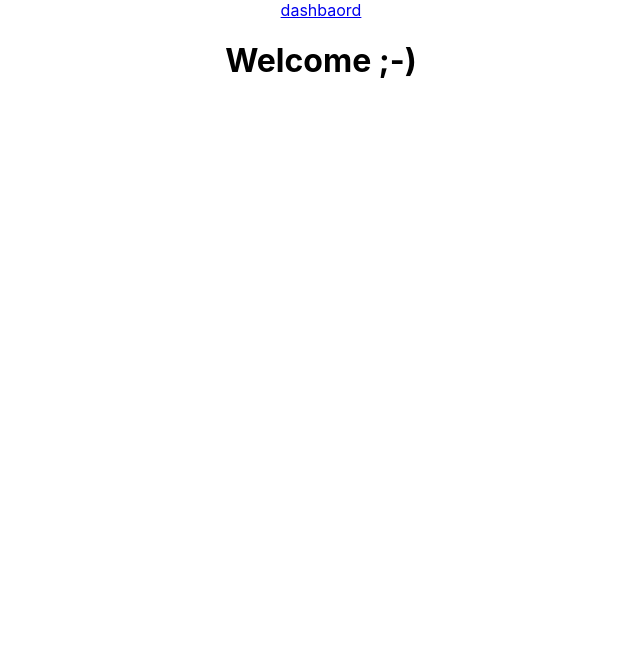
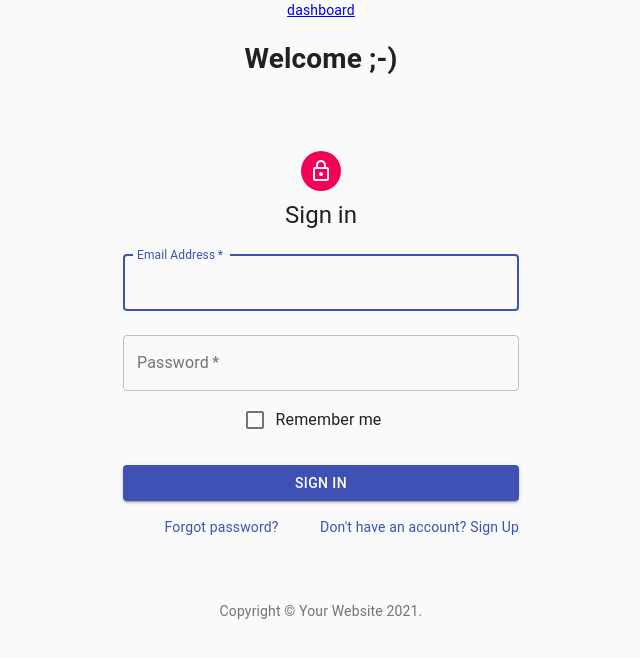
Before and after one commit to pieterh/energy-management-system, a React (Create React App) app in the folder frontend/EMS.ReactApp/: page /app/login in a window 1280 px wide. Shown: the top 658 px of the page, without its empty margins (319-959 px from the left). Built offline with nearby package versions, Linux system fonts and the light colour scheme.

Commit message:
adding dummy login component

```diff
--- a/frontend/EMS.ReactApp/src/App/App.tsx
+++ b/frontend/EMS.ReactApp/src/App/App.tsx
@@ -1,5 +1,5 @@
 import React from 'react';
-import { BrowserRouter as Router, Route, Switch, Link } from 'react-router-dom';
+import { BrowserRouter as BrowserRouter, Route, Switch, Link } from 'react-router-dom';
 import logo from './logo.svg';
 import './App.css';
 import Main from '../components/Main/Main';
@@ -8,12 +8,12 @@ import Login from '../components/Login/Login';
 function App() {
   return (
     <div className="App">
-      <Router>
-          <Link to={'/app/dashboard'}>dashbaord</Link>
+      <BrowserRouter basename="/app">
+          <Link to={'/dashboard'}>dashboard</Link>
           <Route path='/' render={() => (<h1>Welcome ;-)</h1>)}></Route>
-          <Route path='/app/dashboard' render={() => (<h1>Welcome ...</h1>)}></Route>
-          <Route path='/app/login' component='Login'/>
-      </Router>
+          <Route path='/dashboard' render={() => (<h1>Welcome ***</h1>)}></Route>
+          <Route path='/login'> <Login/> </Route>
+      </BrowserRouter>
     </div>
   );
 }
--- a/frontend/EMS.ReactApp/src/components/Login/Login.tsx
+++ b/frontend/EMS.ReactApp/src/components/Login/Login.tsx
@@ -1,23 +1,136 @@
 import React from 'react';
+import Avatar from '@material-ui/core/Avatar';
+import Button from '@material-ui/core/Button';
+import CssBaseline from '@material-ui/core/CssBaseline';
+import TextField from '@material-ui/core/TextField';
+import FormControlLabel from '@material-ui/core/FormControlLabel';
+import Checkbox from '@material-ui/core/Checkbox';
+import Link from '@material-ui/core/Link';
+import Grid from '@material-ui/core/Grid';
+import Box from '@material-ui/core/Box';
+import LockOutlinedIcon from '@material-ui/icons/LockOutlined';
+import Typography from '@material-ui/core/Typography';
+import { createStyles, withStyles, Theme } from '@material-ui/core/styles';
+
+import Container from '@material-ui/core/Container';
 import './Login.css';
 
-export default function Login() {
-  return(
-    <div className="login-wrapper">
-      <h1>Please Log In</h1>
-      <form>
-        <label>
-          <p>Username</p>
-          <input type="text" />
-        </label>
-        <label>
-          <p>Password</p>
-          <input type="password" />
-        </label>
-        <div>
-          <button type="submit">Submit</button>
+function Copyright() {
+  return (
+    <Typography variant="body2" color="textSecondary" align="center">
+      {'Copyright © '}
+      <Link color="inherit" href="https://material-ui.com/">
+        Your Website
+      </Link>{' '}
+      {new Date().getFullYear()}
+      {'.'}
+    </Typography>
+  );
+}
+
+const styles = ({ palette, spacing }: Theme) => createStyles({
+  paper: {
+    marginTop: spacing(8),
+    display: 'flex',
+    flexDirection: 'column',
+    alignItems: 'center',
+  },
+  avatar: {
+    margin: spacing(1),
+    backgroundColor: palette.secondary.main,
+  },
+  form: {
+    width: '100%', // Fix IE 11 issue.
+    marginTop: spacing(1),
+  },
+  submit: {
+    margin: spacing(3, 0, 2),
+  },
+});
+
+interface ILoginProps {
+  classes: any
+}
+
+interface ILoginState {
+}
+
+class Login extends React.Component<ILoginProps, ILoginState> {
+  constructor(props: ILoginProps) {
+      super(props);
+
+      this.state = {
+          materialUIclasses: {}
+      }
+  }
+
+  render() {
+    return(
+      <Container component="main" maxWidth="xs">
+        <CssBaseline />
+        <div className={this.props.classes.paper}>
+          <Avatar className={this.props.classes.avatar}>
+            <LockOutlinedIcon />
+          </Avatar>
+          <Typography component="h1" variant="h5">
+            Sign in
+          </Typography>
+          <form className={this.props.classes.form} noValidate>
+            <TextField
+              variant="outlined"
+              margin="normal"
+              required
+              fullWidth
+              id="email"
+              label="Email Address"
+              name="email"
+              autoComplete="email"
+              autoFocus
+            />
+            <TextField
+              variant="outlined"
+              margin="normal"
+              required
+              fullWidth
+              name="password"
+              label="Password"
+              type="password"
+              id="password"
+              autoComplete="current-password"
+            />
+            <FormControlLabel
+              control={<Checkbox value="remember" color="primary" />}
+              label="Remember me"
+            />
+            <Button
+              type="submit"
+              fullWidth
+              variant="contained"
+              color="primary"
+              className={this.props.classes.submit}
+            >
+              Sign In
+            </Button>
+            <Grid container>
+              <Grid item xs>
+                <Link href="#" variant="body2">
+                  Forgot password?
+                </Link>
+              </Grid>
+              <Grid item>
+                <Link href="#" variant="body2">
+                  {"Don't have an account? Sign Up"}
+                </Link>
+              </Grid>
+            </Grid>
+          </form>
         </div>
-      </form>
-    </div>
-  )
+        <Box mt={8}>
+          <Copyright />
+        </Box>
+      </Container>
+    )
+  }
 }
+
+export default withStyles(styles)(Login)
```
Also changed, not shown: frontend/EMS.ReactApp/package.json (+9 -4 lines), frontend/EMS.ReactApp/tsconfig.json (+20 -1 lines), 2 other files (tests, documents, lock files or other folders).
